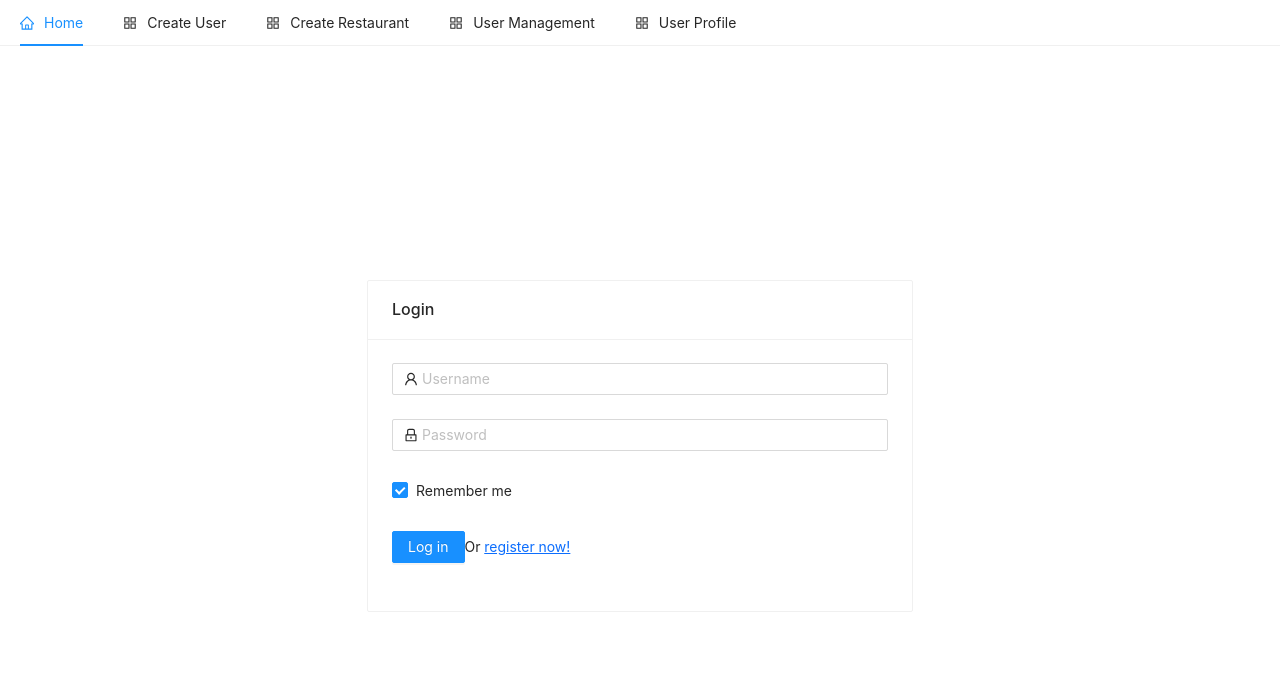
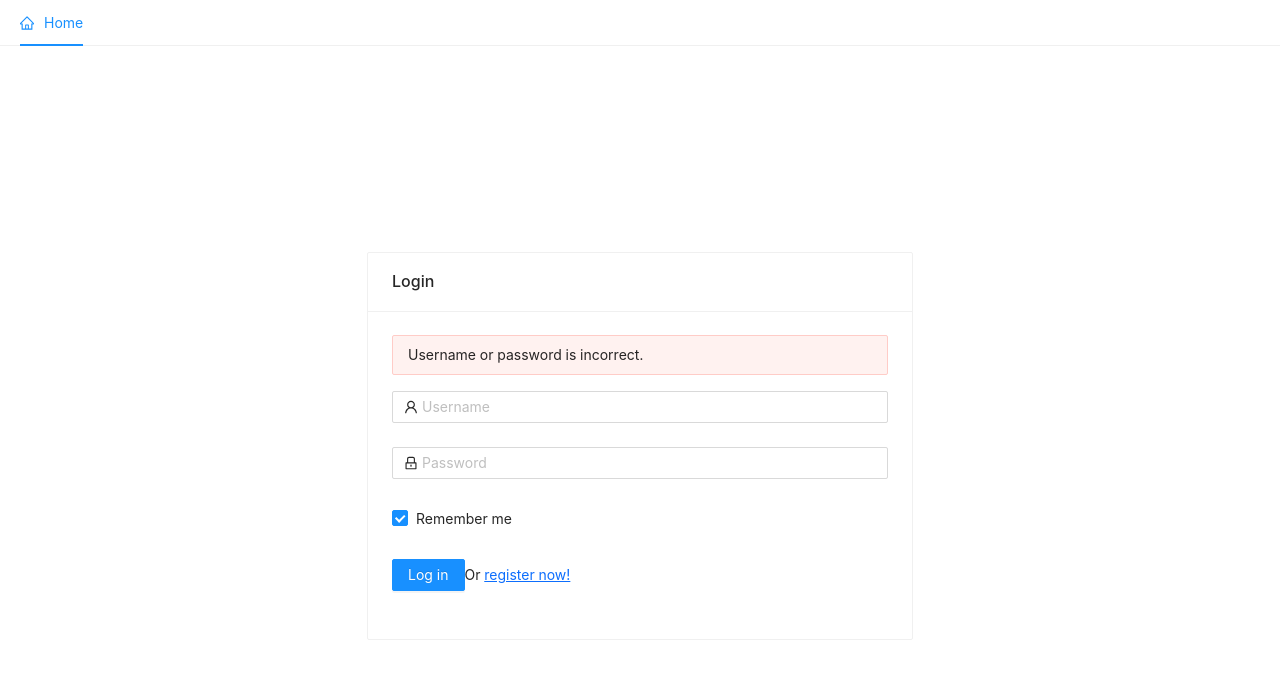
Before and after one commit to Snaacker/time-register-ui, a Next.js app: page /login in a window 1280 px wide. Shown: the top 678 px of the page. Built offline with nearby package versions, Linux system fonts and the light colour scheme.

Commit message:
refactor context api part and add simple navigation logic

```diff
--- a/pages/_app.js
+++ b/pages/_app.js
@@ -2,20 +2,14 @@ import "antd/dist/antd.min.css";
 import "bootstrap/dist/css/bootstrap.min.css";
 import "../src/App.css";
 import "../src/index.css";
-import NavBar from "../src/components/nav/nav-bar";
-import { createCtx } from "../src/contexts/userContext";
+import AppWrapper from "./appWrapper";
 
-const [ctx, UserProvider] = createCtx({});
-export const UserContext = ctx ;
 export default function MyApp({ Component, pageProps }) {
   return (
-    <UserProvider>
-      <div>
-        <NavBar></NavBar>
-        <div className="container">
-          <Component {...pageProps} />
-        </div>
+    <AppWrapper>
+      <div className="container">
+        <Component {...pageProps} />
       </div>
-    </UserProvider>
+    </AppWrapper>
   );
 }
--- /dev/null
+++ b/pages/appWrapper.tsx
@@ -0,0 +1,16 @@
+import NavBar from "../src/components/nav/nav-bar";
+import { createCtx } from "../src/contexts/AppContext";
+import { User } from "../src/type/User";
+
+const [ctx, UserProvider] = createCtx<User>({id:"",roleName:"",userName:""}, "stateUser", "updateUser");
+export const UserContext = ctx;
+export default function AppWrapper( {children}:any) {
+    return (
+        <UserProvider>
+            <div>
+                <NavBar></NavBar>
+               <main>{children}</main>
+            </div>
+        </UserProvider>
+    );
+}
--- a/pages/login.tsx
+++ b/pages/login.tsx
@@ -2,36 +2,37 @@ import React, { useContext } from "react";
 import { Button, Checkbox, Form, Input, Alert } from "antd";
 import Card from "antd/lib/card/Card";
 import { LockOutlined, UserOutlined } from "@ant-design/icons";
-
+import { useRouter } from "next/router";
 import { User } from "../src/type/User";
-import { UserContext } from "./_app";
+import { UserContext } from "./appWrapper";
 import { useEffect } from "react";
 import { useState } from "react";
 
 function Login() {
   const { state, update } = useContext(UserContext)
-  const [isUserAuthenticated, updateUserAuthStatus] = useState<Boolean>(false)
-  const [isUserCredentialInvalid, updateUserCredentialStatus] = useState<Boolean>(false)
+  const { state2, update3 } = useContext(UserContext)
+
+  const [isUserCredentialInvalid, updateUserCredentialStatus] = useState<Boolean>(true)
+  const router = useRouter();
   const onFinish = async (input: { username: String, password: String }) => {
 
     if (input.username === "test" && input.password === "test") {
-      let _user: User = { id: "12", roleName: "ADMIN", userName: input.username }
+      let _user: User = { id: "12", roleName: "ADMIN", userName: input.username, isAuthenticated: true }
       update(_user)
       updateUserCredentialStatus(false)
-      updateUserAuthStatus(true)
     } else {
-      updateUserAuthStatus(false)
       updateUserCredentialStatus(true)
     }
-
 
     console.log("Success:", input);
   };
 
   useEffect(() => {
-    console.log("useEffect")
+    if (!isUserCredentialInvalid) {
+      router.push("user-profile")
+    }
     console.log(state)
-  }, [state])
+  }, [isUserCredentialInvalid, state])
 
   const onFinishFailed = (errorInfo: any) => {
     console.log("Failed:", errorInfo);
--- a/src/components/nav/admin-nav.tsx
+++ b/src/components/nav/admin-nav.tsx
@@ -2,7 +2,7 @@ import { AppstoreOutlined, HomeOutlined } from "@ant-design/icons";
 import { Menu } from "antd";
 import React, { useState } from "react";
 import { useRouter } from "next/router";
-import { UserContext } from "../../contexts/userContext";
+
 
 
 const items = [
@@ -40,11 +40,10 @@ const items = [
 ];
 
 const NavBar = () => {
-  const userContext = UserContext;
+
   const [current, setCurrent] = useState("home");
   const router = useRouter();
   const onClick = (e: any) => {
-    console.log(userContext)
     setCurrent(e.key);
     switch (e.key) {
       case "home":
--- a/src/components/nav/manager-nav.tsx
+++ b/src/components/nav/manager-nav.tsx
@@ -2,7 +2,6 @@ import { AppstoreOutlined, HomeOutlined } from "@ant-design/icons";
 import { Menu } from "antd";
 import React, { useState } from "react";
 import { useRouter } from "next/router";
-import { UserContext } from "../../contexts/userContext";
 
 
 const items = [
@@ -40,11 +39,10 @@ const items = [
 ];
 
 const NavBar = () => {
-  const userContext = UserContext;
+
   const [current, setCurrent] = useState("home");
   const router = useRouter();
   const onClick = (e: any) => {
-    console.log(userContext)
     setCurrent(e.key);
     switch (e.key) {
       case "home":
--- a/src/components/nav/nav-bar.tsx
+++ b/src/components/nav/nav-bar.tsx
@@ -1,7 +1,9 @@
 import { AppstoreOutlined, HomeOutlined } from "@ant-design/icons";
 import { Menu } from "antd";
-import React, { useState } from "react";
+import React, { useContext, useEffect, useState } from "react";
 import { useRouter } from "next/router";
+import { UserContext } from "../../../pages/appWrapper";
+import { User } from "../../type/User";
 
 
 const items = [
@@ -40,8 +42,10 @@ const items = [
 
 const NavBar = () => {
   const [current, setCurrent] = useState("home");
+  const { state, update } = useContext(UserContext)
   const router = useRouter();
   const onClick = (e: any) => {
+    console.log(state)
     setCurrent(e.key);
     switch (e.key) {
       case "home":
@@ -67,12 +71,20 @@ const NavBar = () => {
     }
   };
 
+  useEffect(() => {
+   console.log(state)
+  }, [ state])
+
   return (
     <Menu
       onClick={onClick}
       selectedKeys={[current]}
       mode="horizontal"
-      items={items}
+      items={state.isAuthenticated ? items:  [{
+        label: "Home",
+        key: "home",
+        icon: <HomeOutlined />,
+      }]}
     />
   );
 };
--- a/src/components/nav/user-nav.tsx
+++ b/src/components/nav/user-nav.tsx
@@ -2,7 +2,7 @@ import { AppstoreOutlined, HomeOutlined } from "@ant-design/icons";
 import { Menu } from "antd";
 import React, { useState } from "react";
 import { useRouter } from "next/router";
-import { UserContext } from "../../contexts/userContext";
+
 
 
 const items = [
@@ -40,12 +40,11 @@ const items = [
 ];
 
 const NavBar = () => {
-  const userContext = UserContext;
+
   const [current, setCurrent] = useState("home");
   const router = useRouter();
 
   const onClick = (e: any) => {
-    console.log(userContext)
     setCurrent(e.key);
     switch (e.key) {
       case "home":
--- a/src/contexts/userContext.tsx
+++ b/src/contexts/AppContext.tsx
@@ -6,12 +6,12 @@ import {
     useState,
   } from "react";
 
-  export function createCtx<A>(defaultValue: A) {
+  export function createCtx<A>(defaultValue: A, stateName:string, updateFunctionName:any) {
     type UpdateType = Dispatch<SetStateAction<typeof defaultValue>>;
     const defaultUpdate: UpdateType = () => defaultValue;
     const ctx = createContext({
-      state: defaultValue,
-      update: defaultUpdate,
+      [stateName]: defaultValue,
+      [updateFunctionName]: defaultUpdate,
     });
 
     function Provider(props: PropsWithChildren<{}>) {
--- a/src/type/User.ts
+++ b/src/type/User.ts
@@ -1,4 +1,8 @@
-export type User = {
+export interface UserAuthStatus {
+  isAuthenticated?: Boolean
+}
+
+export interface User extends UserAuthStatus {
   id: String;
   accountId?: String;
   address?: String;
```
